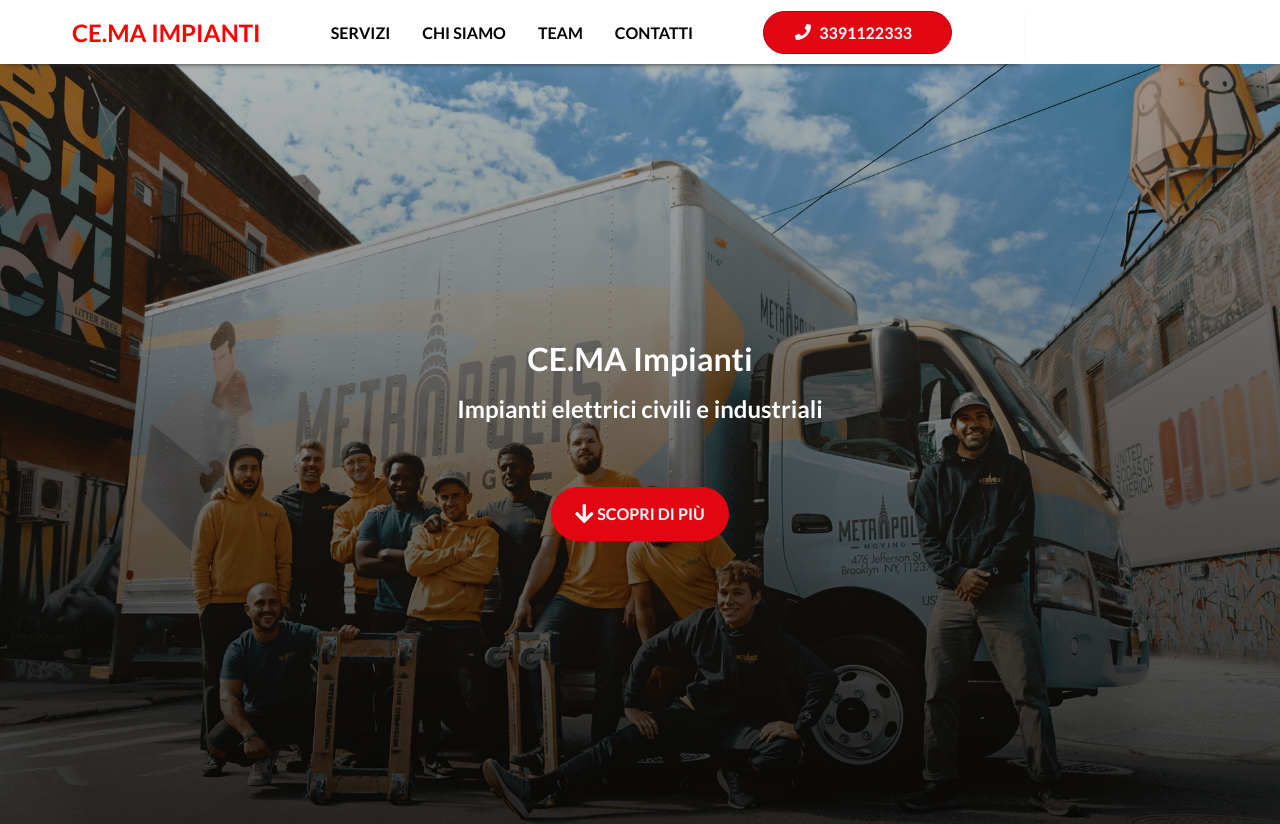
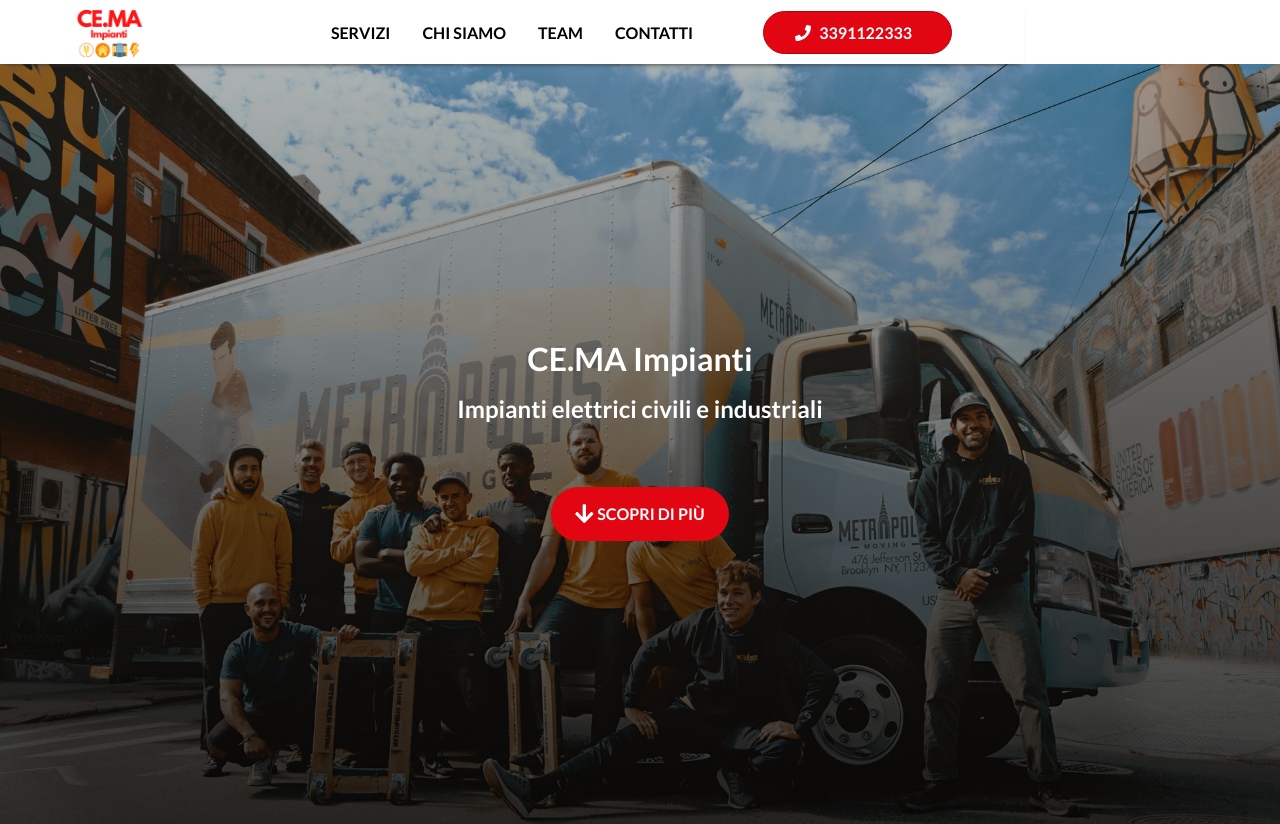
Before and after one commit to LOTO-gpolli/CEMA-impianti, a Next.js app: page / in a window 1280 px wide. Shown: the top 824 px of the page. Built offline with nearby package versions, Linux system fonts and the light colour scheme.

Commit message:
feat: improve Header section

```diff
--- a/components/Button/Button.js
+++ b/components/Button/Button.js
@@ -13,10 +13,10 @@ const Button = ({
       position: '',
     },
     type: 'button',
-    customClass: '',
+    parentClass: '',
   },
 }) => {
-  const { handleClick, href, icon, type, customClass, customClassText } = settings;
+  const { handleClick, href, icon, type, parentClass } = settings;
 
   const renderContent = (text, icon = {}) => {
     const { name: iconName, position: iconPosition = 'left' } = icon;
@@ -29,7 +29,7 @@ const Button = ({
         />
       );
       const content = (
-        <span className={`${styles['button__text']} ${customClassText}`}>{text}</span>
+        <span className={`${styles['button__text']}`}>{text}</span>
       );
 
       switch (iconPosition) {
@@ -55,16 +55,20 @@ const Button = ({
 
   if (link) {
     return (
-      <a className={`${styles['button']} ${customClass}`} href={href}>
-        {renderContent(text, icon)}
-      </a>
+      <div className={parentClass}>
+        <a className={`${styles['button']}`} href={href}>
+          {renderContent(text, icon)}
+        </a>
+      </div>
     );
   }
 
   return (
-    <button className={`${styles['button']} ${customClass}`} type={type} onClick={handleClick}>
-      {renderContent(text, icon)}
-    </button>
+    <div className={parentClass}>
+      <button className={`${styles['button']}`} type={type} onClick={handleClick}>
+        {renderContent(text, icon)}
+      </button>
+    </div>
   );
 };
 
--- a/components/Button/Button.module.css
+++ b/components/Button/Button.module.css
@@ -1,7 +1,5 @@
 .button {
-  display: flex;
-  justify-content: space-between;
-  align-items: center;
+  display: inline-block;
   padding: calc(0.75rem - 1px) calc(2rem - 1px);
   background-color: #E20613;
   color: #fff !important;
--- a/components/Contact/Contact.jsx
+++ b/components/Contact/Contact.jsx
@@ -5,7 +5,7 @@ import styles from './Contact.module.css';
 
 const Contact = () => {
   return (
-    <section className={`${styles['contact']}`}>
+    <section id="contacts" className={`${styles['contact']}`}>
       <SectionHeading
         title="Contatti"
         subtitle="Lorem ipsum dolor sit amet, consectetur adipiscing elit. Suspendisse varius tempor lorem sed congue."
--- a/components/Header/Header.js
+++ b/components/Header/Header.js
@@ -1,4 +1,5 @@
 import { useState } from 'react';
+import Image from 'next/image'
 /* Components */
 import Button from '../Button/Button';
 import Burger from '../Burger/Burger';
@@ -43,8 +44,13 @@ const Header = () => {
   return (
     <>
       <header className={`${styles['header']}`}>
-        <a href="#">
-          <h1 className={`${styles['header__title']}`}>CE.MA IMPIANTI</h1>
+        <a href="#" className={`${styles['header__logo']}`}>
+          <Image
+            src="/images/logo_small.png"
+            alt="logo"
+            width={75}
+            height={75}
+          />
         </a>
         <nav className={`${styles['header__navigation']}`}>
           <ul className={`${styles['header__navigation-list']}`}>
@@ -63,8 +69,7 @@ const Header = () => {
             icon: {
               name: faPhone,
             },
-            // customClass: `${styles['header__button']}`,
-            // customClassText: `${styles['header__button-text']}`,
+            parentClass: styles['header__button'],
           }}
         />
         <div className={`${styles['header__toggle-menu']}`}>
--- a/components/Header/Header.module.css
+++ b/components/Header/Header.module.css
@@ -11,6 +11,16 @@
   box-shadow: 0px 5px 5px -5px #303030;
 }
 
+.header__logo,
+.header__button {
+  width: 200px;
+}
+
+.header__logo {
+  display: flex;
+  justify-content: flex-start;
+}
+
 .header__title {
   color: red;
   font-size: 1.5rem;
@@ -21,31 +31,36 @@
 }
 
 .header__navigation-item {
-  padding: 0 1rem;
+  position: relative;
+  padding: 0.5rem 1rem;
   font-weight: bold;
   text-decoration: none;
   cursor: pointer;
   transition: 0.3s ease-in-out;
 }
 
-/* .header__navigation-item:hover {
-  color: red;
-  transform: scale(1.1);
-  transition: 0.3s ease-in-out;
-} */
+.header__navigation-item:after {
+  content: '';
+  position: absolute;
+  bottom: 0;
+  left: 1rem;
+  width: 0;
+  height: 3px;
+  background-color: red;
+  text-align: center;
+  border-radius: 0.25rem;
+  opacity: 1;
+  overflow: hidden;
+}
+
+.header__navigation-item:hover:after {
+  width: calc(100% - 2rem);
+  transition: width 300ms ease-in-out;
+}
 
 .header__button {
-  position: fixed;
-  bottom: 16px;
-  right: 16px;
-  padding: 20px;
-  border-radius: 32px;
-  cursor: pointer;
-  z-index: 1;
-}
-
-.header__button-text {
-  display: none;
+  display: flex;
+  justify-content: flex-end;
 }
 
 .header__toggle-menu {
--- a/components/Services/Services.jsx
+++ b/components/Services/Services.jsx
@@ -6,7 +6,7 @@ import styles from './Services.module.css';
 
 const Services = () => {
   return (
-    <section className={`${styles['services']}`}>
+    <section id="services" className={`${styles['services']}`}>
       <SectionHeading
         title="I nostri servizi"
         subtitle="Lorem ipsum dolor sit amet, consectetur adipiscing elit. Suspendisse varius tempor lorem sed congue."
```
Also changed, not shown: public/images/logo_small.png (renamed from public/images/logo small.png).
